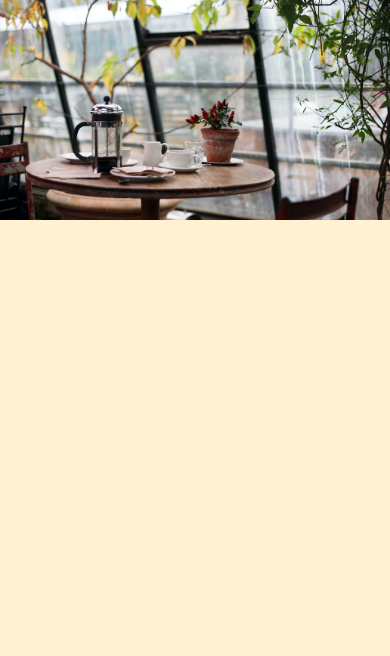
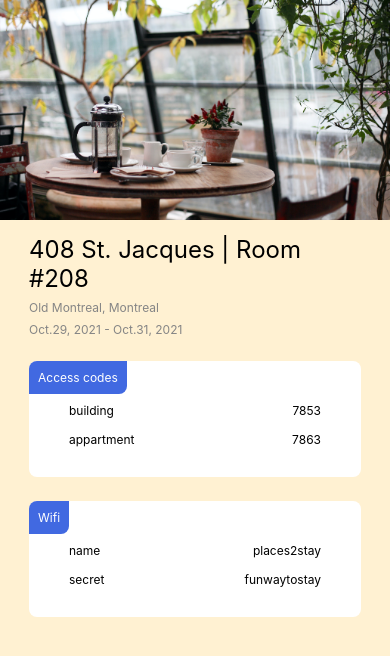
Before and after one commit to ethanjc/Places2Stay, a React Native app: screen /Stay in a window 390 px wide. Shown: the top 656 px of the page. Built offline with nearby package versions, Linux system fonts and the light colour scheme.

Commit message:
add stay page

```diff
--- /dev/null
+++ b/src/components/base/card/Card.tsx
@@ -0,0 +1,49 @@
+import * as React from 'react'
+import { StyleSheet, View } from 'react-native'
+import Text from '../text'
+
+import { Props } from './Card.types'
+
+const Card = ({ children, title, items, style }: Props) => (
+  <View style={[styles.card, style]}>
+    <View style={styles.title}>
+      <Text color='#FFF'>{title}</Text>
+    </View>
+
+    {items?.map(({ itemLabel, itemDetail }) => (
+      <View style={styles.row} key={itemLabel}>
+        <Text>{itemLabel}</Text>
+        <Text>{itemDetail}</Text>
+      </View>
+    ))}
+
+    {children}
+  </View>
+)
+
+const styles = StyleSheet.create({
+  card: {
+    position: 'relative',
+    paddingHorizontal: 40,
+    paddingTop: 42,
+    paddingBottom: 16,
+    backgroundColor: '#FFF',
+    borderRadius: 8,
+    overflow: 'hidden',
+  },
+  title: {
+    position: 'absolute',
+    top: 0,
+    left: 0,
+    padding: 9,
+    backgroundColor: '#4169E1',
+    borderBottomRightRadius: 8,
+  },
+  row: {
+    flexDirection: 'row',
+    justifyContent: 'space-between',
+    marginBottom: 14,
+  },
+})
+
+export default Card
--- /dev/null
+++ b/src/components/base/card/index.tsx
@@ -0,0 +1 @@
+export { default } from './Card'
--- a/src/components/base/index.tsx
+++ b/src/components/base/index.tsx
@@ -1 +1,2 @@
-export {default as Text} from './text';
+export { default as Text } from './text'
+export { default as Card } from './card'
--- a/src/components/screens/Stay/Stay.tsx
+++ b/src/components/screens/Stay/Stay.tsx
@@ -8,21 +8,37 @@
  * @format
  */
 
+import { Card, Text } from '#/components/base'
 import React from 'react'
 import { View, StyleSheet, ScrollView, Image, SafeAreaView } from 'react-native'
 import { useSafeAreaInsets } from 'react-native-safe-area-context'
+import data from '#/static/stayMockData'
 
 const Stay = () => {
   const safeArea = useSafeAreaInsets()
+  const { title, location, dates, image, details } = data
 
   return (
     <View style={styles.background}>
       <View style={[styles.phoneHeader, { height: safeArea.top }]} />
       <ScrollView>
         <Image
-          source={require('#/static/img/placeholder.jpg')}
+          source={image}
           style={[styles.img, { height: safeArea.top + 220 }]}
         />
+        <View style={styles.content}>
+          <Text variant='heading'>{title}</Text>
+          <Text color='#858585' style={styles.details}>
+            {location}
+          </Text>
+          <Text color='#858585' style={styles.details}>
+            {dates}
+          </Text>
+
+          {details.map(({ title, items }) => (
+            <Card title={title} items={items} style={styles.card} key={title} />
+          ))}
+        </View>
       </ScrollView>
     </View>
   )
@@ -46,6 +62,16 @@ const styles = StyleSheet.create({
   img: {
     width: '100%',
   },
+  content: {
+    marginHorizontal: 29,
+    marginTop: 15,
+  },
+  details: {
+    marginTop: 7,
+  },
+  card: {
+    marginTop: 24,
+  },
 })
 
 export default Stay
--- /dev/null
+++ b/src/static/stayMockData.ts
@@ -0,0 +1,36 @@
+const stayMockData = {
+  title: '408 St. Jacques | Room #208',
+  location: 'Old Montreal, Montreal',
+  dates: 'Oct.29, 2021 - Oct.31, 2021',
+  image: require('#/static/img/placeholder.jpg'),
+  details: [
+    {
+      title: 'Access codes',
+      items: [
+        {
+          itemLabel: 'building',
+          itemDetail: '7853',
+        },
+        {
+          itemLabel: 'appartment',
+          itemDetail: '7863',
+        },
+      ],
+    },
+    {
+      title: 'Wifi',
+      items: [
+        {
+          itemLabel: 'name',
+          itemDetail: 'places2stay',
+        },
+        {
+          itemLabel: 'secret',
+          itemDetail: 'funwaytostay',
+        },
+      ],
+    },
+  ],
+};
+
+export default stayMockData;
```
Also changed, not shown: src/components/base/card/Card.types.tsx (added, +7 -0 lines).
